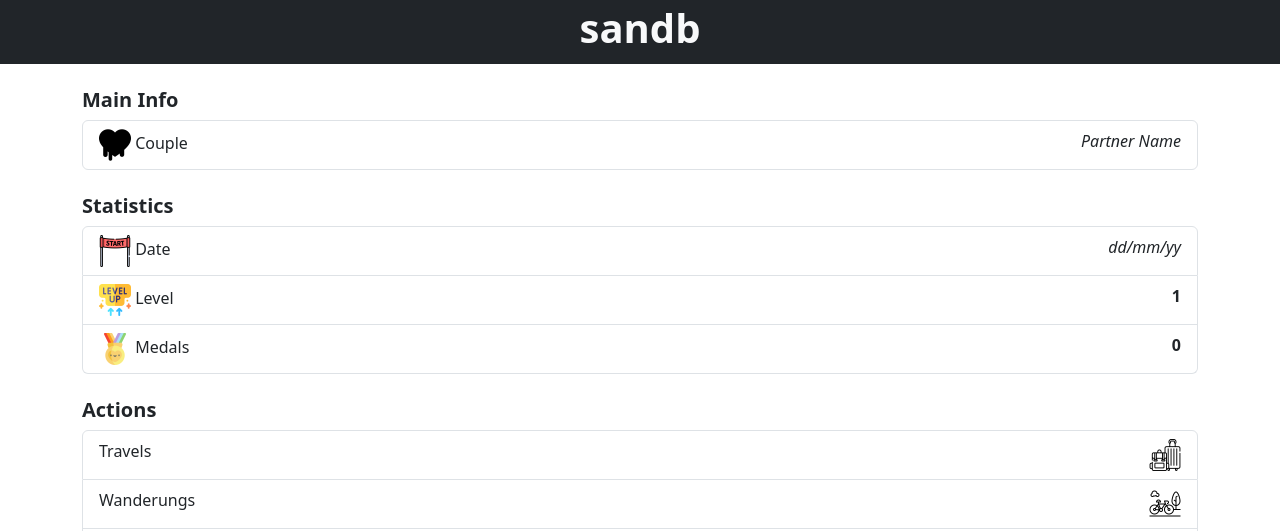
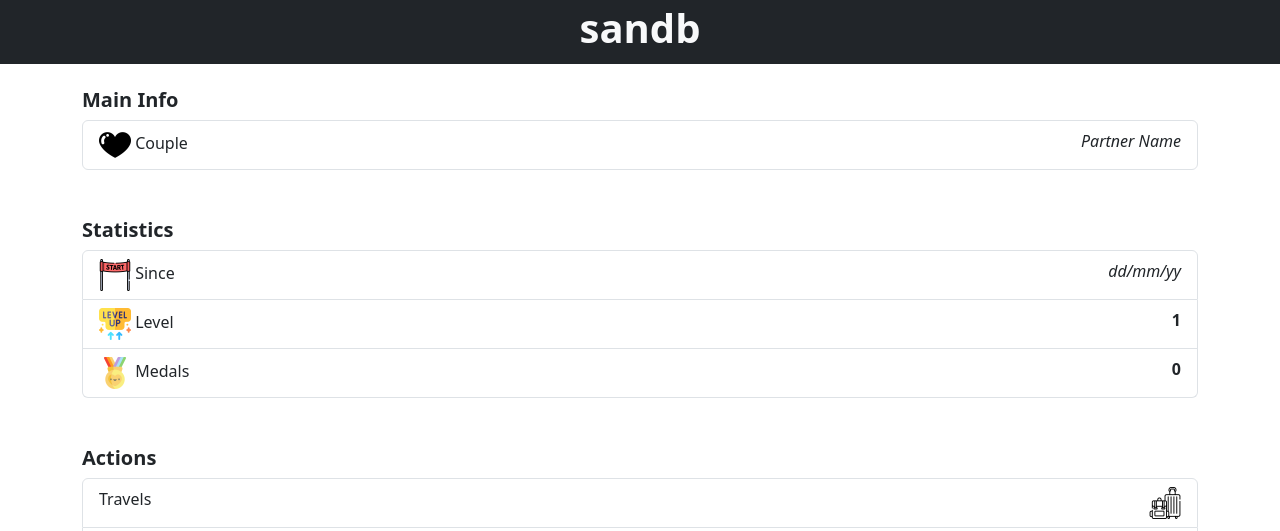
Before and after one commit to blankhall98/sandb, a Flask app: page / in a window 1280 px wide. Shown: the top 531 px of the page. Run offline with Flask 2, Linux system fonts and the light colour scheme.

Commit message:
index style

```diff
--- a/templates/index.html
+++ b/templates/index.html
@@ -9,16 +9,19 @@
         <li class="list-group-item d-flex justify-content-between"><span><img src="{{url_for('static', filename='images/heart.png')}}" alt="..." class="img-action"> Couple</span> <i>Partner Name</i></li>
     </ul>
 </div>
+<br>
 
 <br>
 <div class="container">
     <h5 class="text-dark"><b>Statistics</b></h5>
     <ul class="list-group">
-        <li class="list-group-item d-flex justify-content-between"><span><img src="{{url_for('static', filename='images/start.png')}}" alt="..." class="img-action"> Date</span> <i>dd/mm/yy</i></li>
+        <li class="list-group-item d-flex justify-content-between"><span><img src="{{url_for('static', filename='images/start.png')}}" alt="..." class="img-action"> Since</span> <i>dd/mm/yy</i></li>
         <li class="list-group-item d-flex justify-content-between"><span><img src="{{url_for('static', filename='images/level-up.png')}}" alt="..." class="img-action"> Level</span> <b>1</b></li>
         <li class="list-group-item d-flex justify-content-between"><span><img src="{{url_for('static', filename='images/medal.png')}}" alt="..." class="img-action"> Medals</span><b>0</b></li>
     </ul>
 </div>
+<br>
+
 <br>
 <div class="container">
     <h5 class="text-dark"><b>Actions</b></h5>
```
Also changed, not shown: static/images/heart.png.
